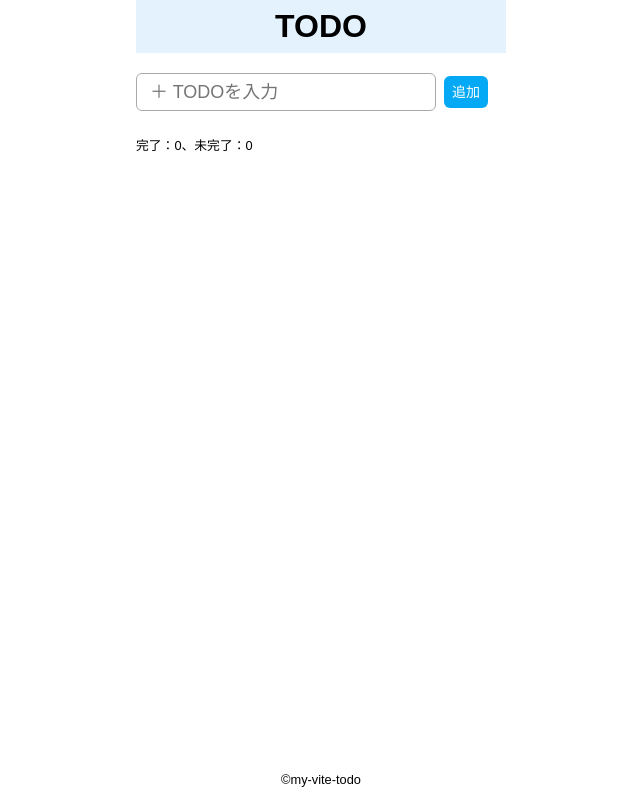
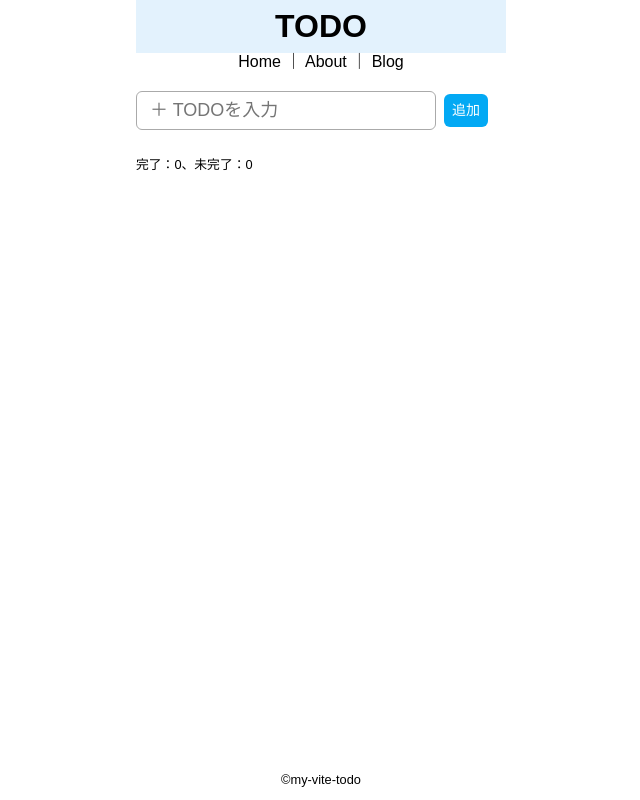
Before and after one commit to github-test13/my-vite-todo, a Vue app: page / in a window 1280 px wide. Shown: the whole page, without its empty margins (319-959 px from the left). Built offline with nearby package versions, Linux system fonts and the light colour scheme.

Commit message:
13章 ページ遷移

```diff
--- a/src/App.vue
+++ b/src/App.vue
@@ -1,11 +1,22 @@
 <script setup>
 import TheHeader from './components/TheHeader.vue';
 import TheFooter from './components/TheFooter.vue';
+import { useRouter } from 'vue-router';
+
+const router = useRouter();
+const goBlog = () => {
+  router.push('/blog');
+};
 </script>
 
 <template>
   <div class="wrap">
     <TheHeader />
+    <nav>
+      <router-link to="/">Home</router-link> ｜
+      <router-link to="/about">About</router-link> ｜
+      <span @click="goBlog">Blog</span>
+    </nav>
     <main class="main"><router-view /></main>
     <TheFooter />
   </div>
--- /dev/null
+++ b/src/pages/Blog.vue
@@ -0,0 +1,7 @@
+<script setup>
+console.log('blog');
+</script>
+
+<template>
+  <p>Blog Page</p>
+</template>
--- a/src/router/index.js
+++ b/src/router/index.js
@@ -19,6 +19,11 @@
     component: () => import('/src/pages/About.vue'),
   },
   {
+    path: '/blog',
+    name: 'Blog',
+    component: () => import('/src/pages/Blog.vue'),
+  },
+  {
     path: '/:pathMatch(.*)*', // 存在しないアドレスにマッチするような指定
     name: 'NotFound',
     component: NotFound,
```
